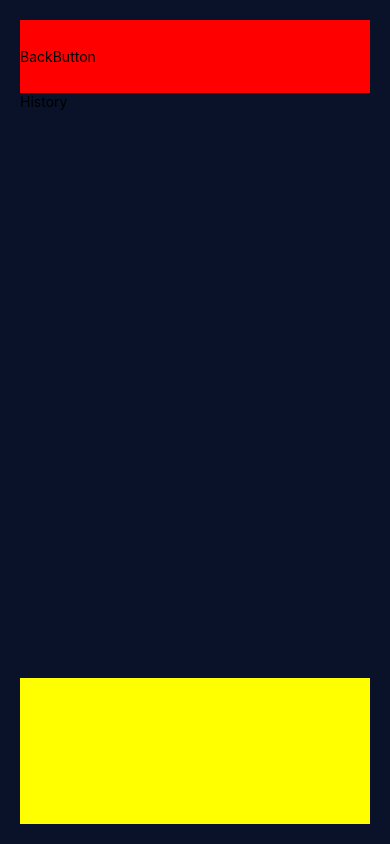
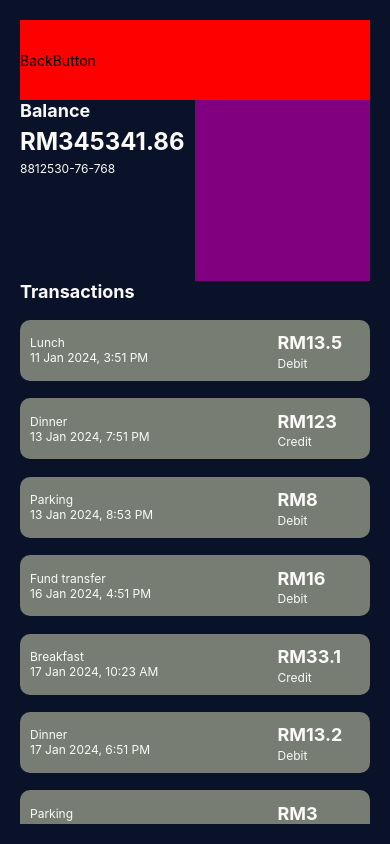
Before and after one commit to SammyCodee/sea-money-fe-test, a React Native app: screen /HistoryScreen in a window 390 px wide. Built offline with nearby package versions, Linux system fonts and the light colour scheme.

Commit message:
feat: develop the history page

```diff
--- a/src/color/color.ts
+++ b/src/color/color.ts
@@ -1,7 +1,7 @@
 export const color = {
     backgroundColor: '#0A122A',
     textColor: '#FBFAF8',
-    primaryColor: '#698F3F', //70%
+    primaryColor: '#777D72', //70%
     secondaryColor: '#E7DECD', //20%
     tertiaryColor: '#804E49' //10%
 }
--- /dev/null
+++ b/src/components/transaction/Transaction.tsx
@@ -0,0 +1,55 @@
+import React from "react";
+import { View, StyleSheet, Text, TouchableOpacity } from "react-native";
+import { fonts, transactionComponent } from "../../utils/dimensions";
+import { color } from "../../color/color";
+
+type TransactionProps = {
+    amount: number;
+    date: string;
+    description: string;
+    type: "Credit" | "Debit";
+};
+const Transaction = ({ amount, date, description, type }: TransactionProps) => {
+    return (
+        <TouchableOpacity>
+            <View style={styles.container}>
+                <View style={styles.left}>
+                    <Text style={styles.normalText}>{description}</Text>
+                    <Text style={styles.normalText}>{date}</Text>
+                </View>
+                <View style={styles.right}>
+                    <Text style={styles.amountText}>
+                        RM{parseFloat(amount.toFixed(2))}
+                    </Text>
+                    <Text style={styles.normalText}>{type}</Text>
+                </View>
+            </View>
+        </TouchableOpacity>
+    );
+};
+
+const styles = StyleSheet.create({
+    container: {
+        width: "100%",
+        height: transactionComponent.height,
+        backgroundColor: color.primaryColor,
+        borderRadius: transactionComponent.borderRadius,
+        marginBottom: "5%",
+        flex: 1,
+        flexDirection: "row",
+        padding: transactionComponent.padding,
+    },
+    left: { flex: 3, justifyContent: "center" },
+    right: { flex: 1, justifyContent: "center" },
+    normalText: {
+        fontSize: fonts.h3,
+        color: color.textColor,
+    },
+    amountText: {
+        fontSize: fonts.h2,
+        fontWeight: "bold",
+        color: color.textColor,
+        marginVertical: "3%",
+    },
+});
+export default Transaction;
--- /dev/null
+++ b/src/constants/index.ts
@@ -0,0 +1,122 @@
+export const transactionList = [
+    {
+        amount: 13.50,
+        date: '11 Jan 2024, 3:51 PM',
+        description: 'Lunch',
+        type: 'Debit' as const
+    },
+    {
+        amount: 123.00,
+        date: '13 Jan 2024, 7:51 PM',
+        description: 'Dinner',
+        type: 'Credit' as const
+    },
+    {
+        amount: 8.00,
+        date: '13 Jan 2024, 8:53 PM',
+        description: 'Parking',
+        type: 'Debit'as const
+    },
+    {
+        amount: 16.00,
+        date: '16 Jan 2024, 4:51 PM',
+        description: 'Fund transfer',
+        type: 'Debit'as const
+    },
+    {
+        amount: 33.10,
+        date: '17 Jan 2024, 10:23 AM',
+        description: 'Breakfast',
+        type: 'Credit'as const
+    },
+    {
+        amount: 13.20,
+        date: '17 Jan 2024, 6:51 PM',
+        description: 'Dinner',
+        type: 'Debit'as const
+    },
+    {
+        amount: 3.00,
+        date: '18 Jan 2024, 3:51 PM',
+        description: 'Parking',
+        type: 'Credit'as const
+    },
+    {
+        amount: 1.00,
+        date: '19 Jan 2024, 9:51 AM',
+        description: 'fund transfer',
+        type: 'Debit'as const
+    },
+    {
+        amount: 93.00,
+        date: '19 Jan 2024, 12:53 PM',
+        description: 'Lunch',
+        type: 'Debit'as const
+    },
+    {
+        amount: 13.00,
+        date: '19 Jan 2024, 9:51 PM',
+        description: 'Supper',
+        type: 'Credit'as const
+    },
+    {
+        amount: 50.00,
+        date: '20 Jan 2024, 5:51 PM',
+        description: 'Clothes',
+        type: 'Credit'as const
+    },
+    {
+        amount: 13.00,
+        date: '20 Jan 2024, 7:00 PM',
+        description: 'Dinner',
+        type: 'Debit'as const
+    },
+    {
+        amount: 9.50,
+        date: '21 Jan 2024, 12:51 PM',
+        description: 'Lunch',
+        type: 'Debit'as const
+    },
+    {
+        amount: 19.00,
+        date: '21 Jan 2024, 8:51 PM',
+        description: 'Dinner',
+        type: 'Credit'as const
+    },
+    {
+        amount: 8.00,
+        date: '22 Jan 2024, 6:20 PM',
+        description: 'Dinner',
+        type: 'Debit'as const
+    },
+    {
+        amount: 63.00,
+        date: '23 Jan 2024, 3:51 PM',
+        description: 'Retail',
+        type: 'Credit'as const
+    },
+    {
+        amount: 55.00,
+        date: '23 Jan 2024, 7:51 PM',
+        description: 'Dinner',
+        type: 'Credit'as const
+    },
+    {
+        amount: 73.00,
+        date: '24 Jan 2024, 7:29 PM',
+        description: 'Retail',
+        type: 'Credit'as const
+    },
+    {
+        amount: 8.00,
+        date: '25 Jan 2024, 9:51 AM',
+        description: 'Breakfast',
+        type: 'Debit'as const
+    },
+    {
+        amount: 13.00,
+        date: '25 Jan 2024, 8:26 PM',
+        description: 'Dinner',
+        type: 'Credit'as const
+    },
+]
--- a/src/pages/history/History.tsx
+++ b/src/pages/history/History.tsx
@@ -1,9 +1,11 @@
 import React from "react";
-import { SafeAreaView, StyleSheet, Text, View } from "react-native";
-import { sectionsSize } from "../../utils/dimensions";
+import { FlatList, SafeAreaView, StyleSheet, Text, View } from "react-native";
+import { fonts, pageSize } from "../../utils/dimensions";
 import BackButton from "../../components/button/BackButton";
 import { useAppNavigation } from "../../utils/useAppNavigation";
 import { color } from "../../color/color";
+import { transactionList } from "../../constants";
+import Transaction from "../../components/transaction/Transaction";
 
 const History = () => {
     const navigation = useAppNavigation();
@@ -14,9 +16,32 @@ const History = () => {
                     <BackButton handleOnPress={() => navigation.goBack()} />
                 </View>
                 <View style={styles.body}>
-                    <Text>History</Text>
+                    <View style={styles.bodyTop}>
+                        <View style={styles.bodyTopLeft}>
+                            <Text style={styles.semiBoldText}>Balance</Text>
+                            <Text style={styles.balanceText}>RM345341.86</Text>
+                            <Text style={styles.normalText}>
+                                8812530-76-768
+                            </Text>
+                        </View>
+                        <View style={styles.bodyTopRight}></View>
+                    </View>
+                    <View style={styles.bodyBottom}>
+                        <Text style={styles.semiBoldText}>Transactions</Text>
+                        <FlatList
+                            style={styles.flatListContainer}
+                            data={transactionList}
+                            renderItem={({ item }) => (
+                                <Transaction
+                                    amount={item.amount}
+                                    date={item.date}
+                                    description={item.description}
+                                    type={item.type}
+                                />
+                            )}
+                        />
+                    </View>
                 </View>
-                <View style={styles.footer}></View>
             </View>
         </SafeAreaView>
     );
@@ -25,27 +50,54 @@ const History = () => {
 const styles = StyleSheet.create({
     container: {
         flex: 1,
-        padding: sectionsSize.padding,
+        padding: pageSize.padding,
     },
     wrapper: {
         flex: 1,
-        padding: sectionsSize.padding,
+        padding: pageSize.padding,
         backgroundColor: color.backgroundColor,
     },
     header: {
         width: "100%",
-        flex: sectionsSize.header,
+        flex: pageSize.header,
         backgroundColor: "red",
         justifyContent: "center",
     },
     body: {
         width: "100%",
-        flex: sectionsSize.body,
+        flex: pageSize.body,
     },
-    footer: {
-        width: "100%",
-        flex: sectionsSize.footer,
-        backgroundColor: "yellow",
+    bodyTop: {
+        flex: 1,
+        flexDirection: "row",
+    },
+    bodyTopLeft: {
+        flex: 1,
+    },
+    balanceText: {
+        fontSize: fonts.h1,
+        fontWeight: "bold",
+        color: color.textColor,
+        marginVertical: "3%",
+    },
+    semiBoldText: {
+        fontSize: fonts.h2,
+        color: color.textColor,
+        fontWeight: "bold",
+    },
+    normalText: {
+        fontSize: fonts.h3,
+        color: color.textColor,
+    },
+    bodyTopRight: {
+        flex: 1,
+        backgroundColor: "purple",
+    },
+    bodyBottom: {
+        flex: 3,
+    },
+    flatListContainer: {
+        marginTop: "5%",
     },
 });
 
--- a/src/utils/dimensions.ts
+++ b/src/utils/dimensions.ts
@@ -9,3 +9,21 @@ export const sectionsSize = {
     body: 8,
     footer: 2
 }
+
+export const pageSize = {
+    padding: width <= 320 ? 15 : width <= 720 ? 20 : 25,
+    header: 1,
+    body: 9,
+}
+
+export const fonts = {
+    h1: width > 320 ? 24 : 20,
+    h2: width > 320 ? 18 : 16,
+    h3: width > 320 ? 12 : 14
+}
+
+export const transactionComponent = {
+    height: width <= 320 ? 50 : width <= 720 ? 70 : 90,
+    borderRadius: width <= 320 ? 5 : width <= 720 ? 10 : 15,
+    padding: width <= 320 ? 5 : width <= 720 ? 10 : 15,
+}
```
